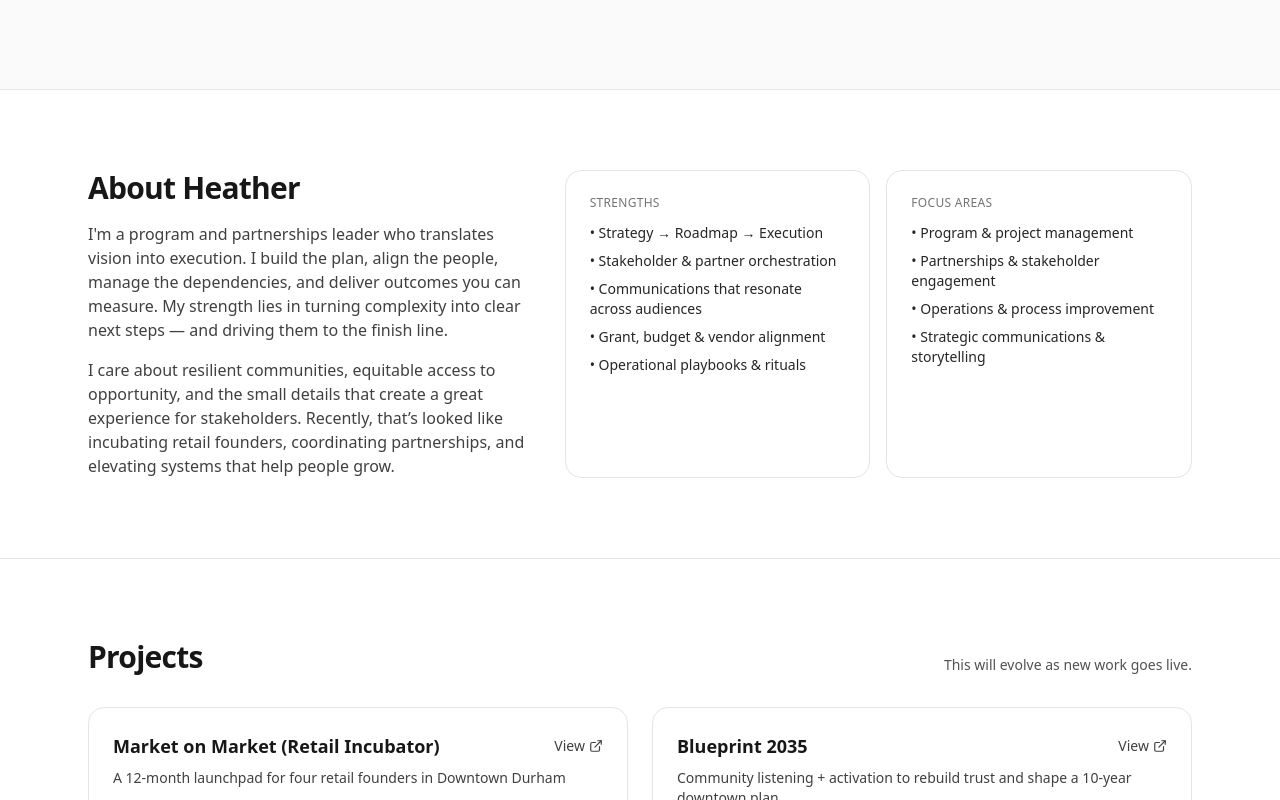
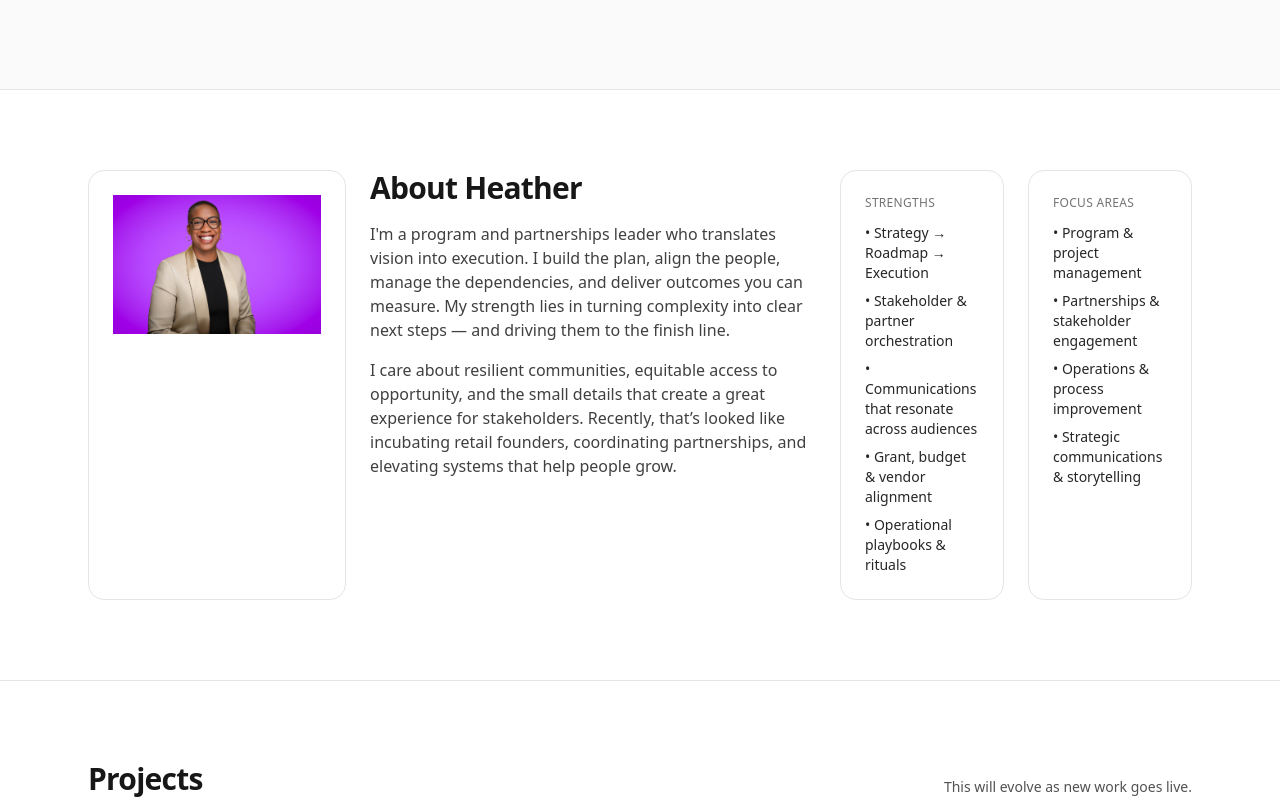
Before and after one commit to PoweredByHeather/Powered-By-Heather, a Next.js app: page / in a window 1280 px wide. Shown: the part 628-1428 px from the top of the page. Built offline with nearby package versions, Linux system fonts and the light colour scheme.

Commit message:
Update page.tsx

```diff
--- a/app/page.tsx
+++ b/app/page.tsx
@@ -131,18 +131,36 @@ export default function PoweredByHeather() {
 
       {/* About */}
 <section id="about" className="py-16 md:py-20 bg-white border-t border-neutral-200">
-        <div className="max-w-6xl mx-auto px-6 grid md:grid-cols-12 gap-10">
+  <div className="max-w-6xl mx-auto px-6">
+    <div className="grid gap-6 md:grid-cols-12">
+      {/* 1) Headshot (left) */}
+      <Card className="md:col-span-3 rounded-2xl overflow-hidden">
+        <CardContent className="p-0">
+          <img
+            src="/heather-headshot.jpg"   // keep this name, or change to match your actual file
+            alt="Heather Wilson headshot"
+            className="w-full h-full object-cover"
+            loading="lazy"
+          />
+        </CardContent>
+      </Card>
+
+      {/* 2) About Heather */}
       <div className="md:col-span-5">
         <h2 className="text-2xl md:text-3xl font-extrabold tracking-tight">About Heather</h2>
         <p className="mt-4 text-neutral-700">
-              I'm a program and partnerships leader who translates vision into execution. I build the plan, align the people, manage the dependencies, and deliver outcomes you can measure. My strength lies in turning complexity into clear next steps — and driving them to the finish line.
+          I'm a program and partnerships leader who translates vision into execution. I build the plan, align the people,
+          manage the dependencies, and deliver outcomes you can measure. My strength lies in turning complexity into clear next steps —
+          and driving them to the finish line.
         </p>
         <p className="mt-4 text-neutral-700">
-              I care about resilient communities, equitable access to opportunity, and the small details that create a great experience for stakeholders. Recently, that’s looked like incubating retail founders, coordinating partnerships, and elevating systems that help people grow.
+          I care about resilient communities, equitable access to opportunity, and the small details that create a great experience for
+          stakeholders. Recently, that’s looked like incubating retail founders, coordinating partnerships, and elevating systems that help people grow.
         </p>
       </div>
-          <div className="md:col-span-7 grid sm:grid-cols-2 gap-4">
-            <Card className="rounded-2xl">
+
+      {/* 3) Strengths */}
+      <Card className="md:col-span-2 rounded-2xl">
         <CardContent className="p-5">
           <p className="text-xs uppercase tracking-wide text-neutral-500">Strengths</p>
           <ul className="mt-3 space-y-2 text-sm text-neutral-800">
@@ -154,7 +172,9 @@ export default function PoweredByHeather() {
           </ul>
         </CardContent>
       </Card>
-            <Card className="rounded-2xl">
+
+      {/* 4) Focus Areas */}
+      <Card className="md:col-span-2 rounded-2xl">
         <CardContent className="p-5">
           <p className="text-xs uppercase tracking-wide text-neutral-500">Focus Areas</p>
           <ul className="mt-3 space-y-2 text-sm text-neutral-800">
```
Lines whose indentation alone changed are shown as unchanged.
